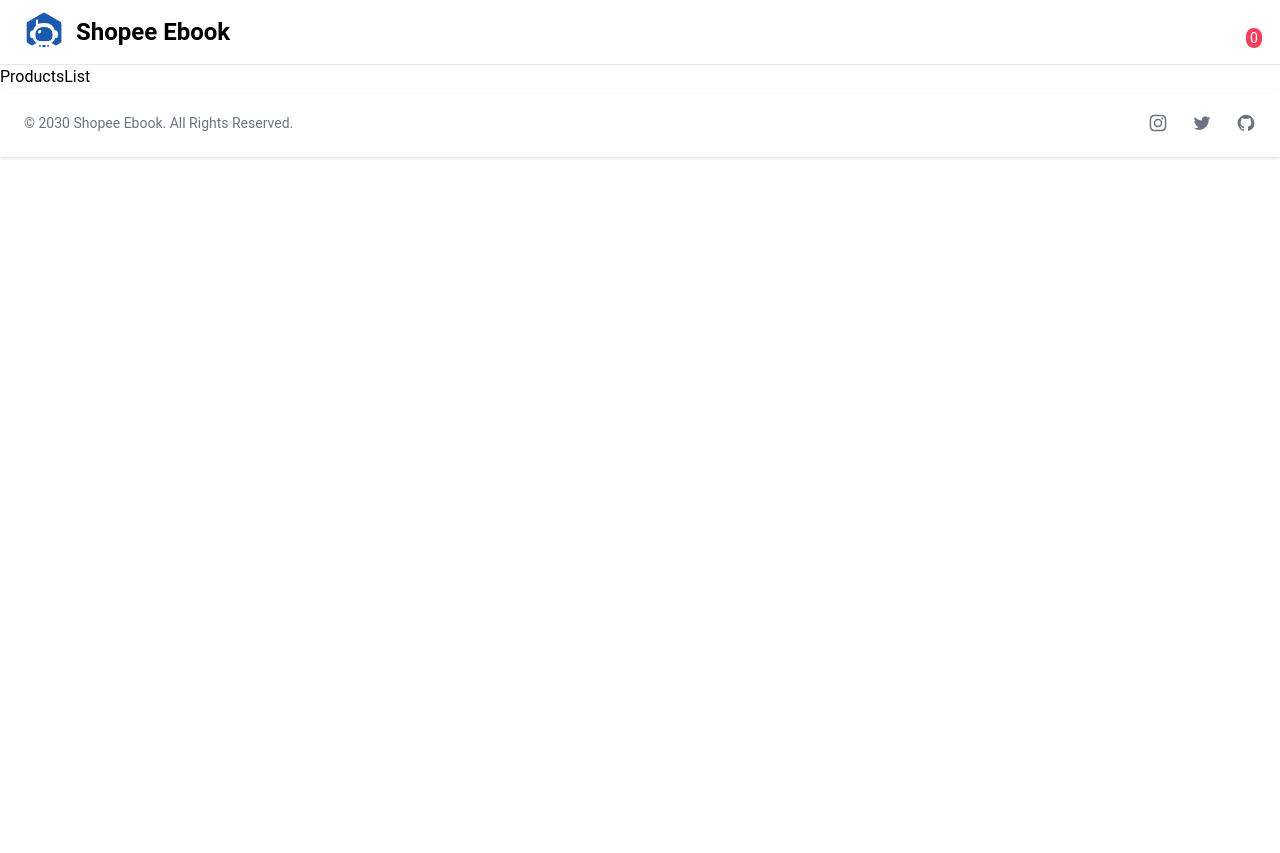
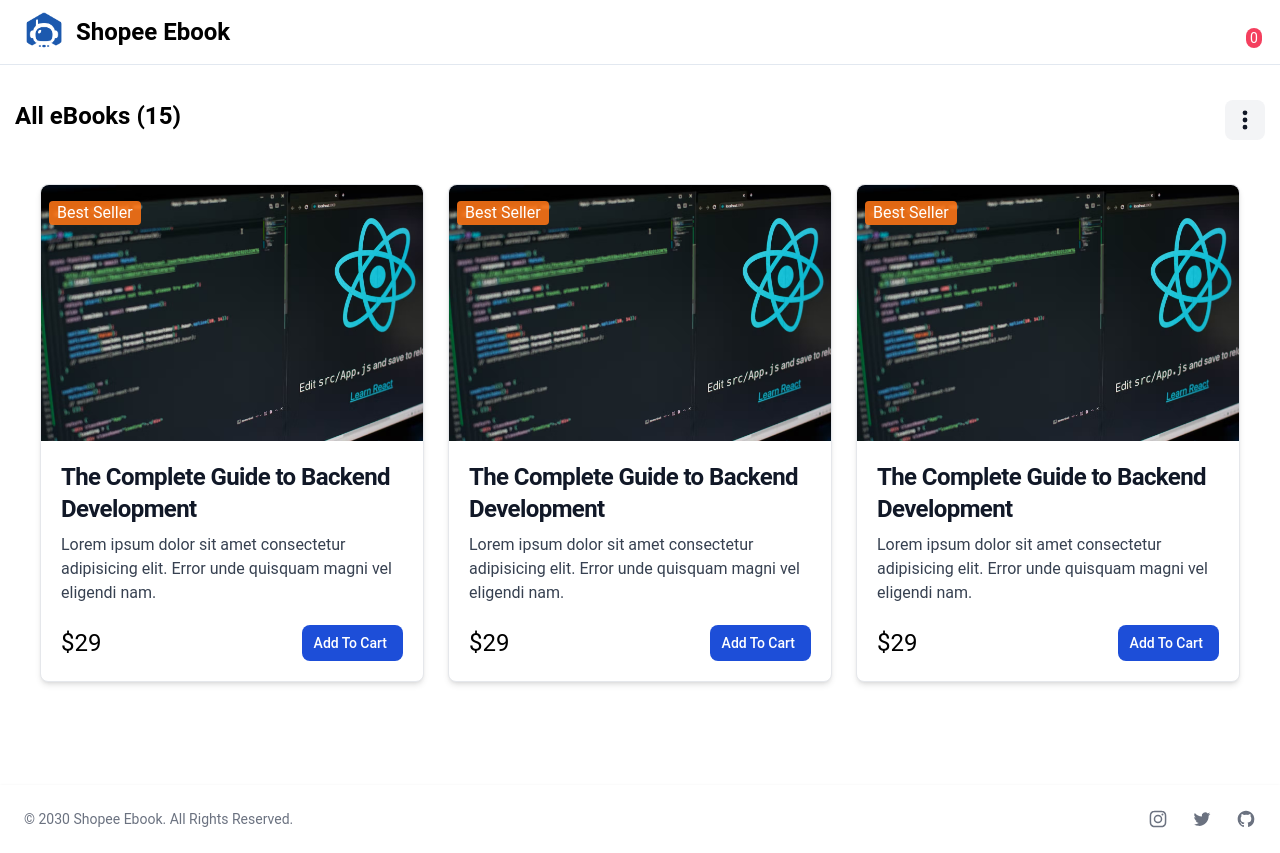
Before and after one commit to eicho/shopee-ebook, a React (Create React App) app: page /products in a window 1280 px wide. Before the commit the page ends 800 px from the top, so only its background shows below. Built offline with nearby package versions, Linux system fonts and the light colour scheme.

Commit message:
create product page

```diff
--- a/src/pages/Products/ProductsList.js
+++ b/src/pages/Products/ProductsList.js
@@ -1,3 +1,40 @@
+import { useState } from "react";
+import { ProductCard } from "../../components/Elements/ProductCard";
+
 export const ProductsList = () => {
-  return <div>ProductsList</div>;
+  return (
+    <main>
+      <section className="my-5">
+        <div className="my-5 flex justify-between">
+          <span className="text-2xl font-semibold dark:text-slate-100 mb-5">
+            All eBooks (15)
+          </span>
+          <span>
+            <button
+              id="dropdownMenuIconButton"
+              data-dropdown-toggle="dropdownDots"
+              className="inline-flex items-center p-2 text-sm font-medium text-center text-gray-900 bg-gray-100 rounded-lg hover:bg-gray-200 dark:text-white dark:bg-gray-600 dark:hover:bg-gray-700"
+              type="button"
+            >
+              <svg
+                className="w-6 h-6"
+                aria-hidden="true"
+                fill="currentColor"
+                viewBox="0 0 20 20"
+                xmlns="http://www.w3.org/2000/svg"
+              >
+                <path d="M10 6a2 2 0 110-4 2 2 0 010 4zM10 12a2 2 0 110-4 2 2 0 010 4zM10 18a2 2 0 110-4 2 2 0 010 4z"></path>
+              </svg>
+            </button>
+          </span>
+        </div>
+
+        <div className="flex flex-wrap justify-center lg:flex-row">
+          <ProductCard />
+          <ProductCard />
+          <ProductCard />
+        </div>
+      </section>
+    </main>
+  );
 };
```
